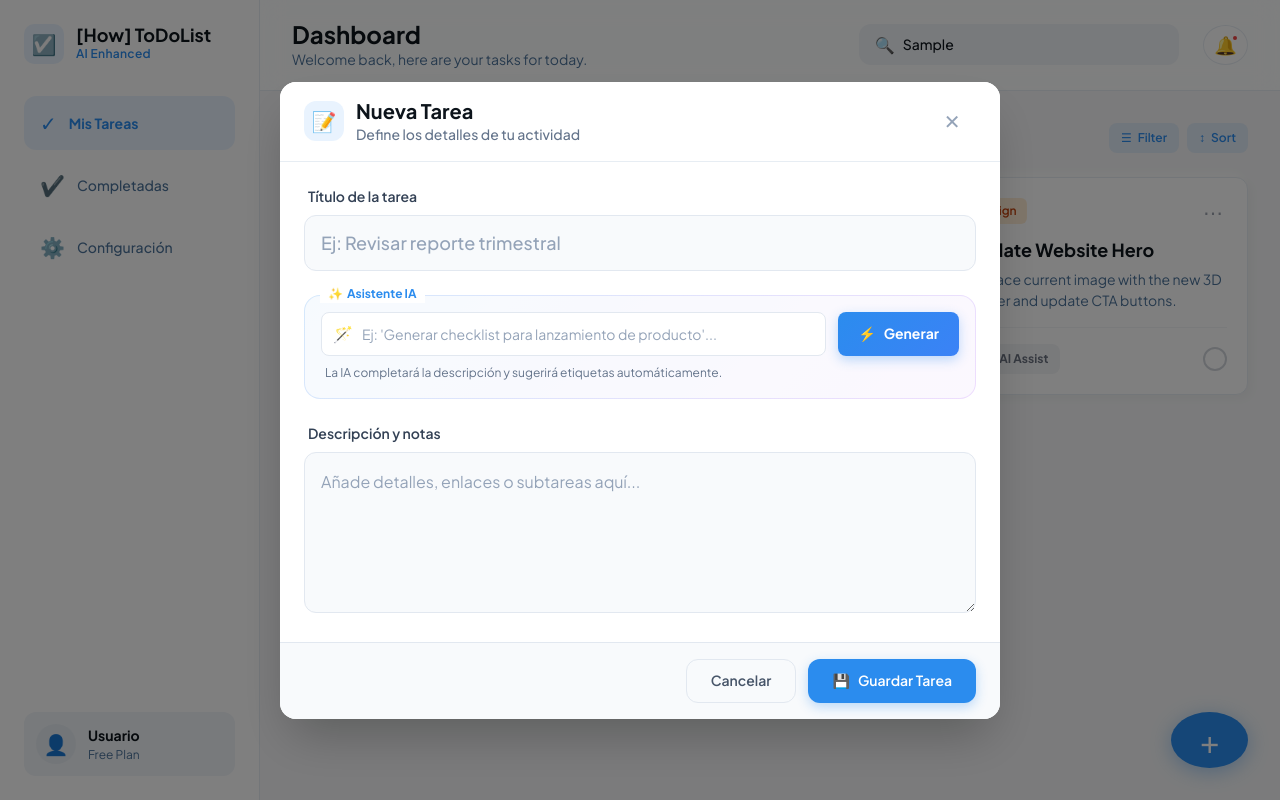
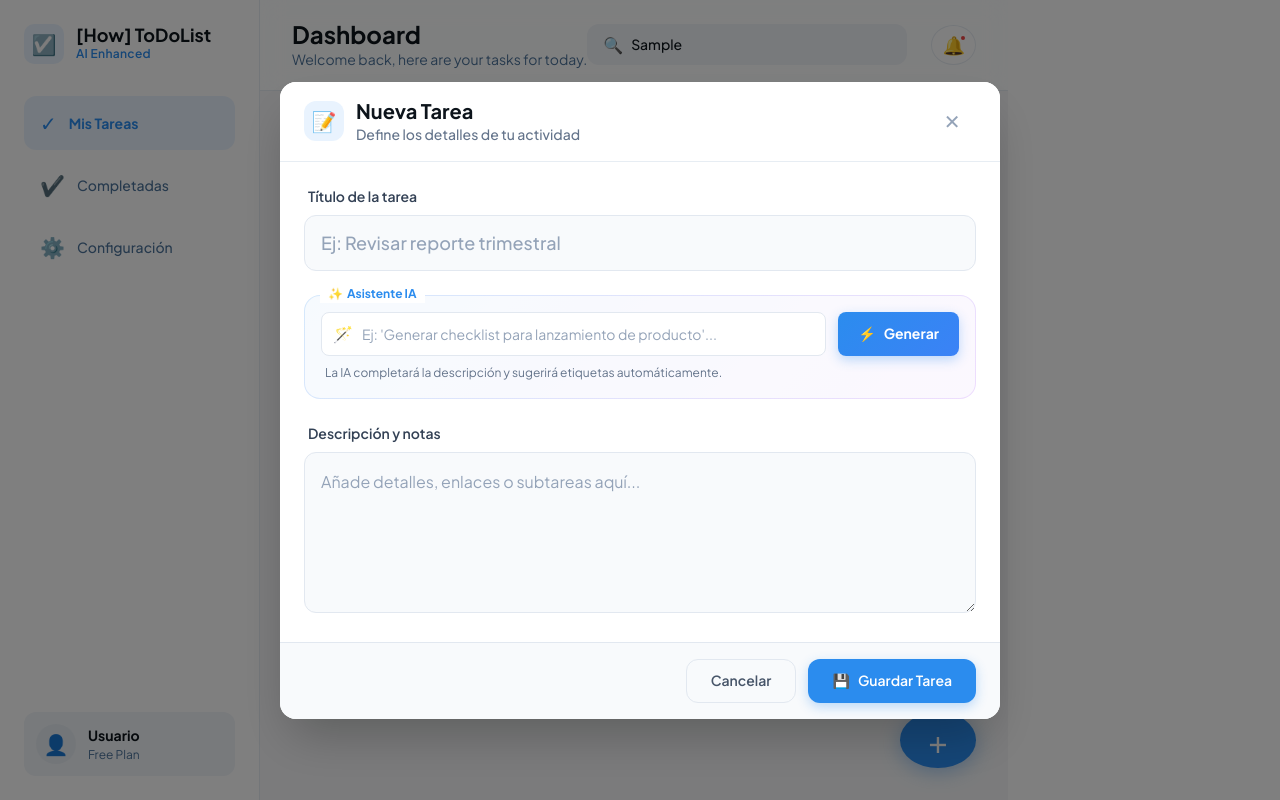
Before and after one commit to VarozXYZ/how-to-do-list, a React (Vite) app: page /dashboard in a window 1280 px wide. Both pictures are taken after typing "Sample" into the empty fields and a click on the button "Nueva tarea". Built offline with nearby package versions, Linux system fonts and the light colour scheme.

Commit message:
feat: add search functionality to filter cards by title, description, and category

```diff
--- a/src/pages/Dashboard.css
+++ b/src/pages/Dashboard.css
@@ -222,3 +222,26 @@
   transition: transform 0.3s ease;
   line-height: 1;
 }
+
+/* No Results */
+.no-results {
+  grid-column: span 3;
+  display: flex;
+  flex-direction: column;
+  align-items: center;
+  justify-content: center;
+  padding: 4rem 2rem;
+  color: #94a3b8;
+  text-align: center;
+}
+
+.no-results span {
+  font-size: 3rem;
+  margin-bottom: 1rem;
+}
+
+.no-results p {
+  font-size: 1rem;
+  font-weight: 500;
+  margin: 0;
+}
--- a/src/pages/Dashboard.jsx
+++ b/src/pages/Dashboard.jsx
@@ -72,6 +72,16 @@ const Dashboard = () => {
     setCards(cards.filter(card => card.id !== id))
   }
 
+  // Filter cards based on search query
+  const filteredCards = cards.filter(card => {
+    const query = searchQuery.toLowerCase()
+    return (
+      card.title.toLowerCase().includes(query) ||
+      card.description.toLowerCase().includes(query) ||
+      card.category.toLowerCase().includes(query)
+    )
+  })
+
   return (
     <div className="dashboard-wrapper">
       {/* Sidebar */}
@@ -120,7 +130,8 @@ const Dashboard = () => {
 
           {/* Card Grid */}
           <div className="cards-grid">
-            {cards.map(card => (
+            {filteredCards.length > 0 ? (
+              filteredCards.map(card => (
                 <CardItem
                   key={card.id}
                   card={card}
@@ -128,7 +139,13 @@ const Dashboard = () => {
                   onAiAssist={handleAiAssist}
                   onDelete={handleDeleteCard}
                 />
-            ))}
+              ))
+            ) : (
+              <div className="no-results">
+                <span>🔍</span>
+                <p>No se encontraron tareas</p>
+              </div>
+            )}
           </div>
         </div>
 
```
Lines whose indentation alone changed are shown as unchanged.
